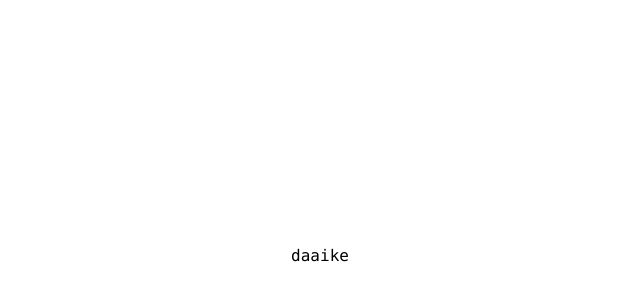
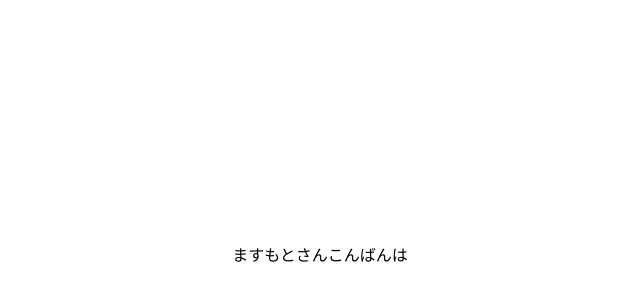
Before and after one commit to Ai0202/daaike, a Next.js app: page / in a window 1280 px wide. Shown: the part 144-444 px from the top of the page, without its empty margins (320-960 px from the left). Built offline with nearby package versions, Linux system fonts and the light colour scheme.

Commit message:
デプロイがうまくいくかテスト

```diff
--- a/pages/index.tsx
+++ b/pages/index.tsx
@@ -1,7 +1,7 @@
 const Home: React.FC = () => {
   return (
     <div className="flex justify-center items-center flex-col min-h-screen font-mono">
-      daaike
+      ますもとさんこんばんは
     </div>
   )
 }
```
